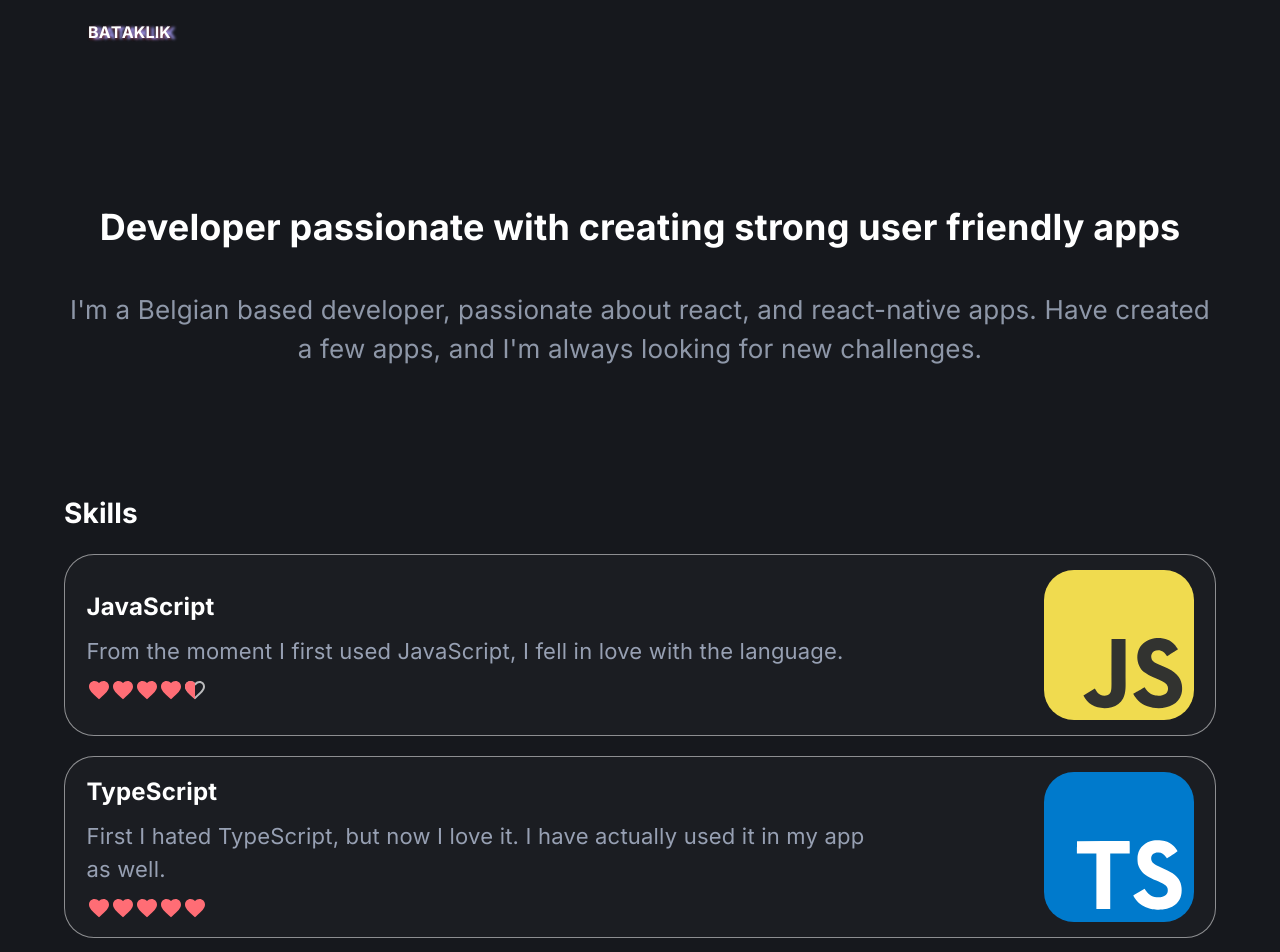
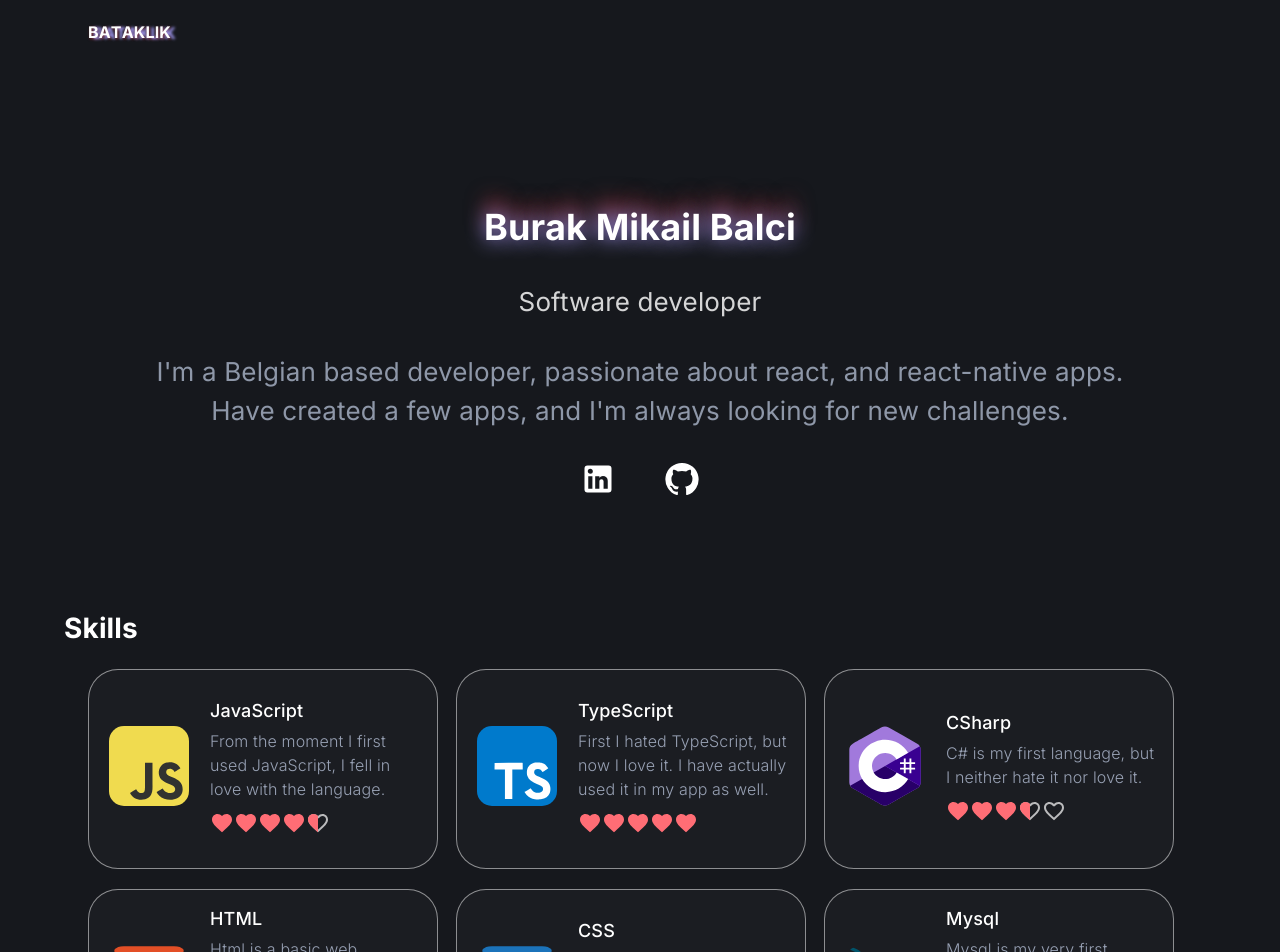
Before and after one commit to Bataklik/Bataklik-Portfolio, a React (Create React App) app: page / in a window 1280 px wide. Shown: the top 952 px of the page. Built offline with nearby package versions, Linux system fonts and the light colour scheme.

Commit message:
feat: :white_check_mark: Update

```diff
--- a/src/components/banner/Banner.tsx
+++ b/src/components/banner/Banner.tsx
@@ -1,7 +1,8 @@
-import { Container, styled } from "@mui/material";
+import { Box, styled } from "@mui/material";
 import { motion } from "framer-motion";
 import React from "react";
-
+import LinkedInIcon from "@mui/icons-material/LinkedIn";
+import GitHubIcon from "@mui/icons-material/GitHub";
 const banner = {
   animate: {
     transition: {
@@ -43,18 +44,66 @@ const bannerText = {
 };
 
 export default function Banner() {
+  const socials = [
+    {
+      icon: <LinkedIn />,
+      href: "https://www.linkedin.com/in/burak-balci-491289210",
+    },
+    {
+      icon: <GitHub />,
+      href: "https://github.com/Bataklik",
+    },
+  ];
   return (
     <IntroBox variants={banner}>
       <IntroContainer>
-        <IntroTitle variants={bannerTitle} initial="initial" animate="animate">
-          Developer passionate with creating strong user friendly apps
-        </IntroTitle>
+        <IntroName variants={bannerTitle} initial="initial" animate="animate">
+          Burak Mikail Balci
+        </IntroName>
+        <IntroWhat variants={bannerText} initial="initial" animate="animate">
+          Software developer
+        </IntroWhat>
         <IntroText variants={bannerText} initial="initial" animate="animate">
           I'm a Belgian based developer, passionate about react, and
           react-native apps. Have created a few apps, and I'm always looking for
           new challenges.
         </IntroText>
       </IntroContainer>
+      <IntroContainer>
+        <IntroSocials>
+          {socials.map(s => (
+            <motion.a
+              variants={{
+                initial: {
+                  x: -500,
+                  opacity: 0,
+                },
+                animate: {
+                  x: 0,
+                  opacity: 1,
+                  transition: {
+                    ease: [0.6, 0.01, -0.05, 0.95],
+                    delay: 0.7,
+                    duration: 1,
+                  },
+                },
+              }}
+              initial="initial"
+              animate="animate"
+              whileHover={{ opacity: 0.5 }}
+              href={s.href}
+            >
+              {s.icon}
+            </motion.a>
+          ))}
+        </IntroSocials>
+      </IntroContainer>
+      {/* <IntroContainer>
+        <IntroTitle variants={bannerTitle} initial="initial" animate="animate">
+          Developer passionate with creating strong user friendly apps
+        </IntroTitle>
+
+      </IntroContainer> */}
     </IntroBox>
   );
 }
@@ -69,7 +118,7 @@ const IntroBox = styled(motion.div)(({ theme }) => ({
     paddingBottom: "25px",
   },
 }));
-const IntroContainer = styled(Container)(({ theme }) => ({
+const IntroContainer = styled(Box)(({ theme }) => ({
   display: "flex",
   flexDirection: "column",
   justifyContent: "center",
@@ -80,17 +129,17 @@ const IntroContainer = styled(Container)(({ theme }) => ({
     padding: "0 25px",
   },
 }));
-const IntroTitle = styled(motion.h3)(({ theme }) => ({
-  color: "#fff",
-  fontSize: "36px",
-  fontFamily: "inter",
-  textAlign: "center",
-  marginBottom: "10px",
-  [theme.breakpoints.down("sm")]: {
-    fontSize: "24px",
-    marginBottom: "5px",
-  },
-}));
+// const IntroTitle = styled(motion.h3)(({ theme }) => ({
+//   color: "#fff",
+//   fontSize: "36px",
+//   fontFamily: "inter",
+//   textAlign: "center",
+//   marginBottom: "10px",
+//   [theme.breakpoints.down("sm")]: {
+//     fontSize: "24px",
+//     marginBottom: "5px",
+//   },
+// }));
 const IntroText = styled(motion.p)(({ theme }) => ({
   color: "#8E97A8",
   fontSize: "26px",
@@ -100,3 +149,53 @@ const IntroText = styled(motion.p)(({ theme }) => ({
     fontSize: "18px",
   },
 }));
+const IntroName = styled(motion.h3)(({ theme }) => ({
+  color: "#fff",
+  fontSize: "36px",
+  fontFamily: "inter",
+  textAlign: "center",
+  marginBottom: "2px",
+  textShadow:
+    "0px 0px 20px rgb(167, 159, 253), 0 -15px 20px  rgba(123, 39, 44, 1)",
+  [theme.breakpoints.down("sm")]: {
+    fontSize: "24px",
+    marginBottom: "5px",
+  },
+}));
+const IntroWhat = styled(motion.p)(({ theme }) => ({
+  color: "rgba(255,255,255,0.82)",
+  fontSize: "26px",
+  fontFamily: "inter",
+  textAlign: "center",
+  marginBottom: "5px",
+  [theme.breakpoints.down("sm")]: {
+    fontSize: "18px",
+  },
+}));
+const IntroSocials = styled(Box)(({ theme }) => ({
+  display: "flex",
+  padding: "5px 15px",
+  width: "150px",
+  justifyContent: "space-between",
+  alignItems: "center",
+  [theme.breakpoints.down("sm")]: {
+    width: "100px",
+  },
+}));
+
+const LinkedIn = styled(LinkedInIcon)(({ theme }) => ({
+  color: "#fff",
+  fontSize: 36,
+  marginRight: 10,
+  left: 0,
+  [theme.breakpoints.down("sm")]: {
+    fontSize: 26,
+  },
+}));
+const GitHub = styled(GitHubIcon)(({ theme }) => ({
+  color: "#fff",
+  fontSize: 36,
+  [theme.breakpoints.down("sm")]: {
+    fontSize: 26,
+  },
+}));
--- /dev/null
+++ b/src/components/skillCard/SkillCard.tsx
@@ -0,0 +1,148 @@
+import { Grid, Rating, styled, Typography } from "@mui/material";
+import { motion, Variants } from "framer-motion";
+import React from "react";
+import FavoriteIcon from "@mui/icons-material/Favorite";
+import FavoriteBorderIcon from "@mui/icons-material/FavoriteBorder";
+const styles = {
+  favoriteBorderIcon: {
+    color: "rgba(255,255,255,0.7)",
+  },
+};
+interface SkillCardProps {
+  name: string;
+  rating: number;
+  description: string;
+  src: string;
+  variant: Variants;
+}
+
+export default function SkillCard({
+  name,
+  rating,
+  description,
+  src,
+  variant,
+}: SkillCardProps) {
+  return (
+    <MotionBox
+      variants={variant}
+      transition={{ delay: 0.2, duration: 0.3 }}
+      initial={"hidden"}
+      animate={"show"}
+      exit={"exit"}
+    >
+      <SkillGrid container>
+        <Grid container item xs={4}>
+          <Grid item>
+            <SkillImage
+              src={src}
+              initial={{ opacity: 0, scale: 0.5, y: -20 }}
+              animate={{
+                scale: 1,
+                opacity: 1,
+                y: 0,
+                transition: { duration: 1 },
+              }}
+              whileHover={{
+                scale: 1.05,
+                transition: { duration: 0.5, ease: [0.6, 0.01, -0.05, 0.95] },
+                boxShadow:
+                  "0px 0px 20px rgb(167, 159, 253), 0 -10px 20px -5px rgba(123, 39, 44, 1)",
+              }}
+              whileTap={{
+                scale: 1.05,
+                transition: { duration: 0.5, ease: [0.6, 0.01, -0.05, 0.95] },
+                boxShadow:
+                  "0px 0px 20px rgb(167, 159, 253), 0 -10px 20px -5px rgba(123, 39, 44, 1)",
+              }}
+            />
+          </Grid>
+        </Grid>
+        <Grid container item xs={8}>
+          <Grid item xs={12}>
+            <SkillTitle>{name}</SkillTitle>
+          </Grid>
+          <Grid item xs={12}>
+            <SkillText>{description}</SkillText>{" "}
+          </Grid>
+          <Grid item xs={12}>
+            <SkillRating
+              icon={<FavoriteIcon fontSize="inherit" />}
+              emptyIcon={
+                <FavoriteBorderIcon
+                  sx={styles.favoriteBorderIcon}
+                  fontSize="inherit"
+                />
+              }
+              name="half-rating-read"
+              precision={0.5}
+              value={rating}
+              readOnly
+            />
+          </Grid>
+        </Grid>
+      </SkillGrid>
+    </MotionBox>
+  );
+}
+
+const MotionBox = styled(motion.div)(({ theme }) => ({}));
+const SkillGrid = styled(Grid)(({ theme }) => ({
+  borderRadius: "30px",
+  padding: "15px",
+  backgroundColor: "#1B1D22",
+  border: "1px solid rgba(255, 255, 255, 0.5)",
+  marginBottom: "20px",
+  display: "flex",
+  justifyContent: "center",
+  alignItems: "center",
+  width: "350px",
+  height: "200px",
+
+  [theme.breakpoints.down("sm")]: {
+    padding: "10px",
+    width: "300px",
+    height: "200px",
+  },
+}));
+
+const SkillTitle = styled(Typography)(({ theme }) => ({
+  color: "#fff",
+  fontSize: "18px",
+  marginBottom: "5px",
+  fontFamily: "inter",
+  fontWeight: 500,
+
+  [theme.breakpoints.down("sm")]: {
+    fontSize: "18px",
+  },
+}));
+const SkillText = styled(Typography)(({ theme }) => ({
+  color: "#97A0B3",
+  fontSize: "16px",
+  fontFamily: "inter",
+  fontWeight: 300,
+
+  [theme.breakpoints.down("sm")]: {
+    fontSize: "16px",
+  },
+}));
+
+const SkillImage = styled(motion.img)(({ theme }) => ({
+  width: "80px",
+  height: "80px",
+  borderRadius: "15px",
+  objectFit: "contain",
+  objectPosition: "center",
+  marginLeft: "5px",
+  [theme.breakpoints.down("sm")]: {
+    width: "60px",
+    height: "60px",
+  },
+}));
+const SkillRating = styled(Rating)({
+  marginTop: "10px",
+  "& .MuiRating-iconFilled": {
+    color: "#ff6d75",
+  },
+});
--- /dev/null
+++ b/src/components/skillCard/index.tsx
@@ -0,0 +1 @@
+export { default as SkillCard } from "./SkillCard";
--- a/src/components/skills/Skills.tsx
+++ b/src/components/skills/Skills.tsx
@@ -1,5 +1,5 @@
 import { Skill } from "./skill";
-import { Box, Container, styled } from "@mui/material";
+import { Box, Container, Grid, styled } from "@mui/material";
 import JS from "./../../assets/images/skills/JavaScript.svg";
 import TS from "./../../assets/images/skills/TypeScript.svg";
 import CSHARP from "./../../assets/images/skills/Csharp.svg";
@@ -10,6 +10,7 @@ import REACT from "./../../assets/images/skills/React.svg";
 import REACTNATIVE from "./../../assets/images/skills/React-Native.svg";
 import { motion, Variants } from "framer-motion";
 import { useState } from "react";
+import { SkillCard } from "../skillCard";
 const SkillVariants: Variants = {
   offscreen: {
     y: 300,
@@ -24,6 +25,22 @@ const SkillVariants: Variants = {
       duration: 0.8,
     },
   },
+};
+
+const CardVariant1: Variants = {
+  show: { opacity: 1, x: 0 },
+  hidden: { opacity: 0, x: 800 },
+  exit: { opacity: 0, y: 800 },
+};
+const CardVariant2: Variants = {
+  show: { opacity: 1, y: 0 },
+  hidden: { opacity: 0, y: 800 },
+  exit: { opacity: 0, x: 800 },
+};
+const CardVariant3: Variants = {
+  show: { opacity: 1, y: 0 },
+  hidden: { opacity: 0, y: -800 },
+  exit: { opacity: 0, x: -800 },
 };
 export default function Skills() {
   const skills = [
@@ -100,7 +117,7 @@ export default function Skills() {
         >
           Skills
         </SkillsTitle>
-        {skills.map(skill => (
+        {/* {skills.map(skill => (
           <Skill
             variant={SkillVariants}
             initial="offscreen"
@@ -111,7 +128,24 @@ export default function Skills() {
             rating={skill.rating}
             src={skill.src}
           />
-        ))}
+        ))} */}
+        <Grid component={Container} container>
+          {skills.map((skill, index) => (
+            <Grid item md={4}>
+              <SkillCard
+                variant={
+                  index % 2
+                    ? CardVariant1
+                    : index % 2
+                    ? CardVariant3
+                    : CardVariant2
+                }
+                key={skill.name}
+                {...skill}
+              />
+            </Grid>
+          ))}
+        </Grid>
       </SkillsContainer>
     </SkillsBox>
   );
```
